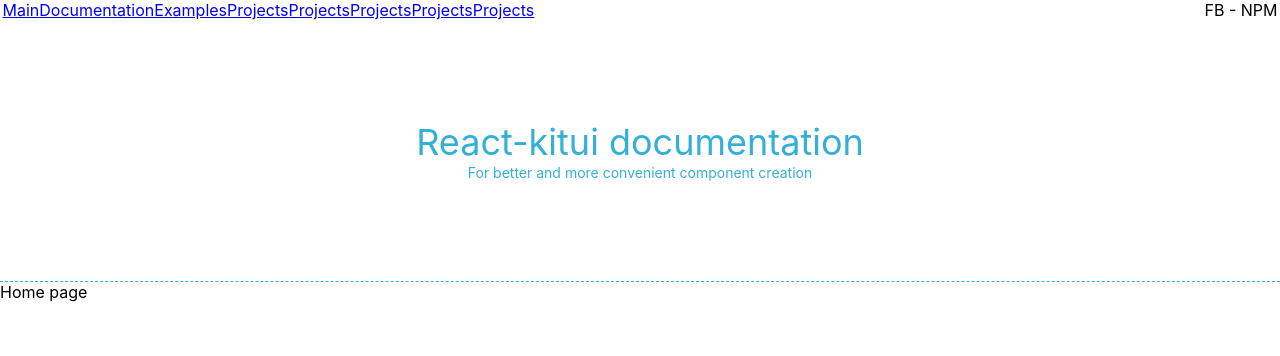
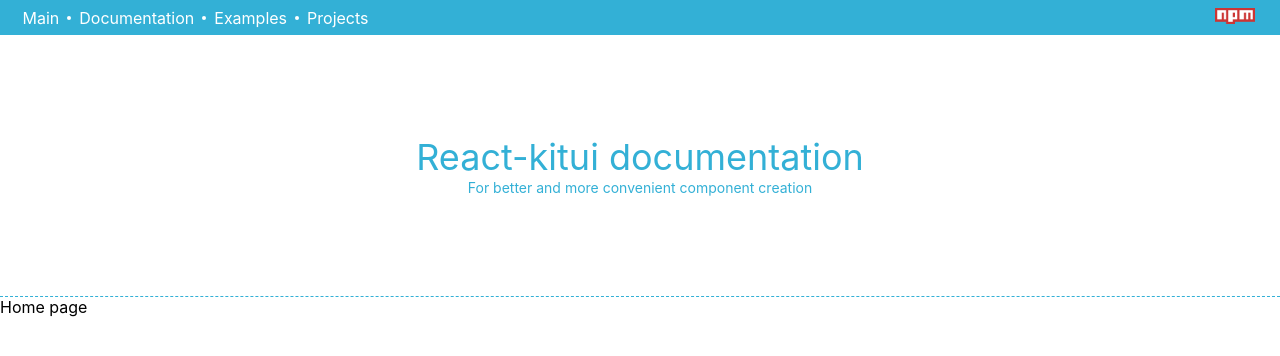
Before and after one commit to klauza/r-kitui-npm-package, a React (Create React App) app in the folder example/: page / in a window 1280 px wide. Shown: the top 356 px of the page. Built offline with nearby package versions, Linux system fonts and the light colour scheme.

Commit message:
Navbar update

```diff
--- a/example/src/Navbar.js
+++ b/example/src/Navbar.js
@@ -1,16 +1,18 @@
 import React from 'react';
 import styled from 'styled-components';
 import { Link } from 'react-router-dom';
+import NpmImage from './media/npm.png';
 
 const Wrapper = styled.div`
-
+  width: 100%;
   display: flex;
   flex-direction: row;
   flex-wrap: nowrap;
   align-items: center;
   justify-content: space-between;
   user-select: none;
-  padding: 0 2.5px;
+  padding: 0px 12.5px;
+  background: #33b0d6;
   @media(max-width: 768px){
     overflow-x: scroll;
     overflow-y  : hidden;
@@ -20,6 +22,35 @@ const Wrapper = styled.div`
     display: flex;
     flex: 0 0 auto;
     align-items: center;
+    a{
+      text-decoration: none;
+      color: white;
+      padding: 7.5px 0px;
+      margin: 0 10px;
+      position: relative;
+      &:not(:last-child)::after{
+        content: '';
+        height: 4px; width: 4px;
+        border-radius: 50%;
+        background: #fff;
+        display: block;
+        margin: 0 2px;
+        position: absolute;
+        top: 50%; right: -16px;
+        transform: translate(-50%, -50%);
+        pointer-events: none;
+      }
+      &:hover{
+        color: #d4d4d4;
+      }
+    }
+  }
+  div{
+    margin-left: 25px;
+  }
+  img{
+    width: 40px; height: auto; object-fit: cover;
+    margin-right: 12.5px;
   }
 `;
 
@@ -31,13 +62,9 @@ const Navbar = () => {
         <Link to='/docs'> Documentation </Link>
         <Link to='/examples'> Examples </Link>
         <Link to='/projects'> Projects </Link>
-        <Link to='/projects'> Projects </Link>
-        <Link to='/projects'> Projects </Link>
-        <Link to='/projects'> Projects </Link>
-        <Link to='/projects'> Projects </Link>
       </nav>
       <div>
-      FB - NPM
+        <a href="https://www.npmjs.com/package/react-kitui" target="_blank" rel="noopener noreferrer"><img src={NpmImage} alt=""/></a>
       </div>
     </Wrapper>
   )
```
Also changed, not shown: example/src/media/npm.png (added).
